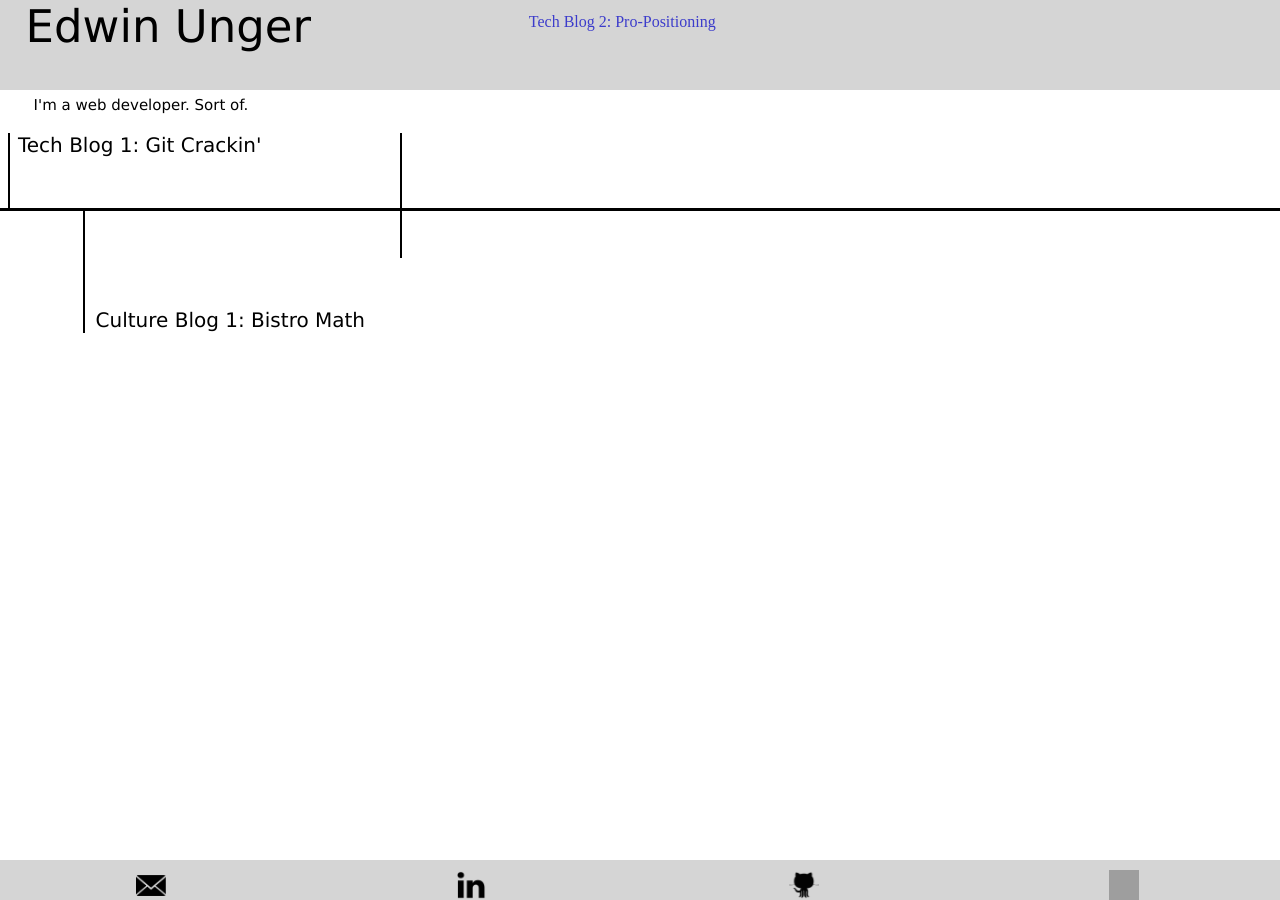
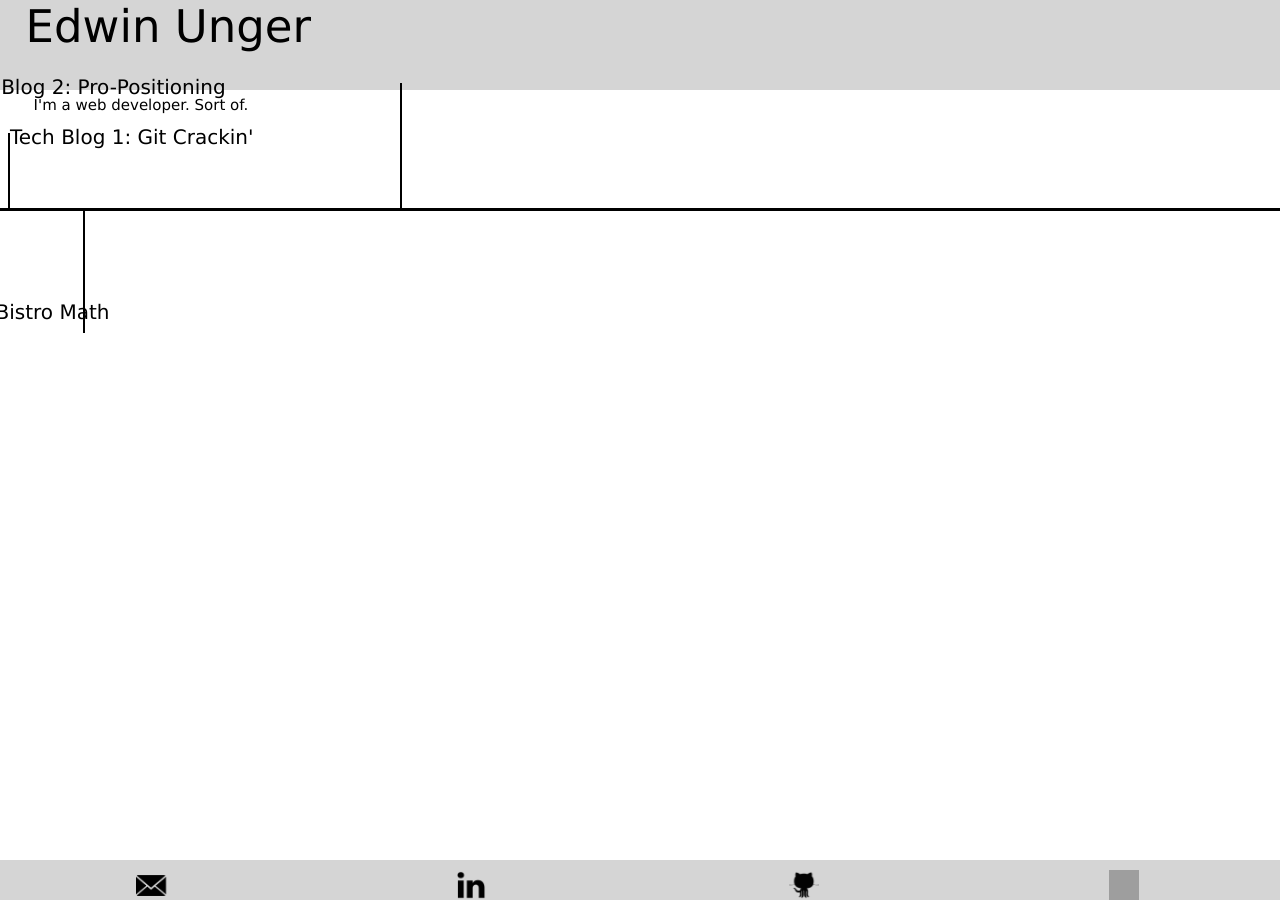
Before and after one commit to edwinunger/edwinunger.github.io, a Jekyll site: the page blog.html, which Jekyll copies as it is, in a window 1280 px wide. Built offline with Jekyll 4.4.1, drawn with Linux system fonts in a browser that asks for light colours; grey boxes are pictures that could not be loaded.

Commit message:
blog timeline

```diff
--- a/stylesheets/default.css
+++ b/stylesheets/default.css
@@ -122,7 +122,7 @@
               color: #000000;
               top: 125px;
               left: 10px;
-              position: relative;
+              position: absolute;
 }
 
 a {text-decoration: none;
@@ -143,7 +143,7 @@
                  color: #000000;
                  top: 300px;
                  left: -160px;
-                 position: relative;
+                 position: absolute;
                  text-decoration: none;
 }
 
@@ -153,11 +153,19 @@
         background-color: #000000;
         border: none;
         position: fixed;
-        margin-top: 125px;
+        margin-top: 75px;
         left: 400px;
 
 }
 
+.tech-blog-2 {font-size: 20px;
+              font-family: Verdana;
+              color: #000000;
+              top: 75px;
+              left: -50px;
+              position: absolute;
+              text-decoration: none;}
+
 .line4
 
 .line5
```
